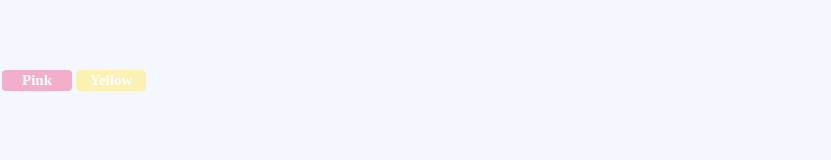
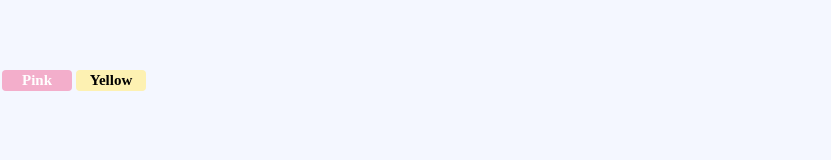
Before and after one commit to heewls/tooltip, a React (Vite) app: page / in a window 1280 px wide. Shown: the part 518-678 px from the top of the page, without its empty margins (0-831 px from the left). Built offline with nearby package versions, Linux system fonts and the light colour scheme.

Commit message:
chore css

```diff
--- a/src/components/Example/CustomTooltip/CustomTooltip.styles.tsx
+++ b/src/components/Example/CustomTooltip/CustomTooltip.styles.tsx
@@ -26,7 +26,7 @@ export const YellowContent = styled.div`
     background-color: #fdf1b2;
     width: 70px;
     text-align: center;
-    color: white;
+    color: black;
     font-weight: bolder;
     border-radius: 4px;
     border: none;
--- a/src/components/Example/Prompt.tsx
+++ b/src/components/Example/Prompt.tsx
@@ -1,6 +1,6 @@
 export default function Prompt() {
     return (
-        <div style={{ display: "flex", flexDirection: "column" }}>
+        <div style={{ display: "flex", flexDirection: "column", gap: 2 }}>
             <div>prompt text</div>
             <div>prompt text</div>
             <div>prompt text</div>
--- a/src/components/Tooltip/Tooltip.styles.tsx
+++ b/src/components/Tooltip/Tooltip.styles.tsx
@@ -19,6 +19,7 @@ export const Tooltip = styled.div<Props>`
     color: white;
     visibility: hidden;
     z-index: 999;
+    box-shadow: rgba(149, 157, 165, 0.2) 0px 8px 24px;
 
     ::after {
         content: "";
```
